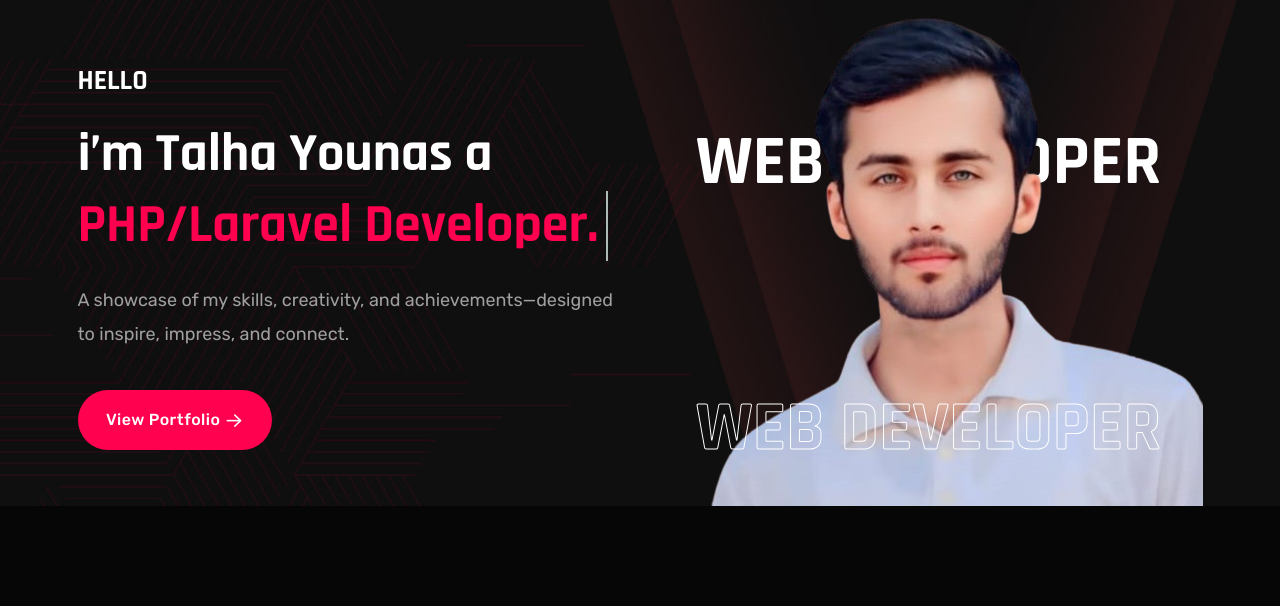
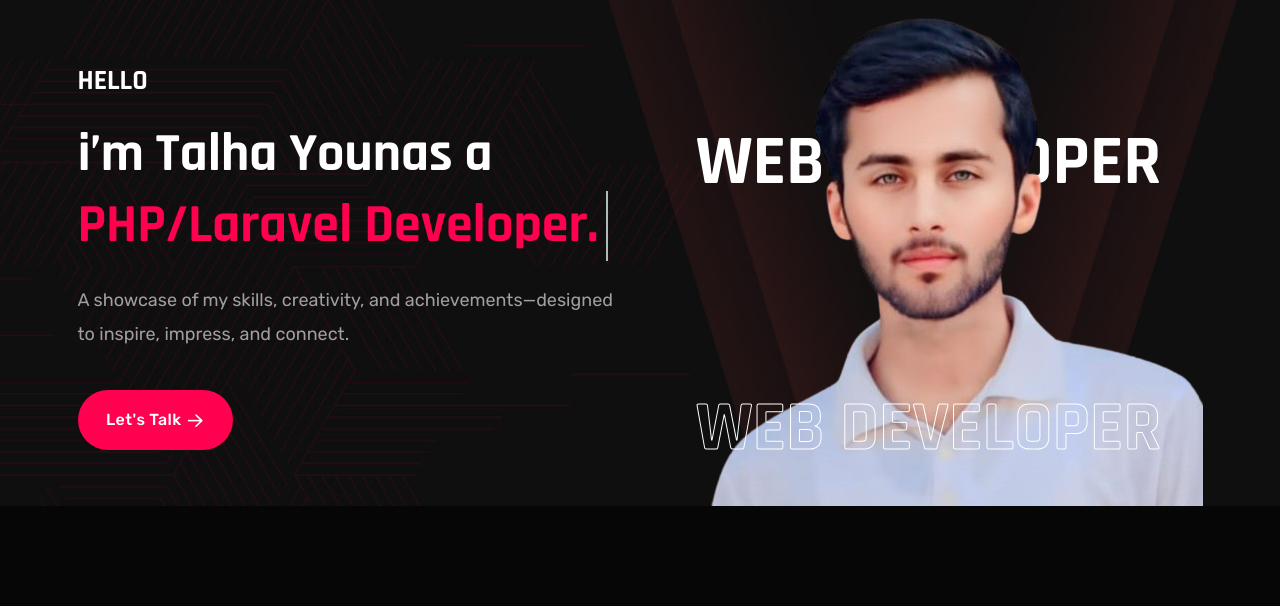
Before and after one commit to talha6279/portfolio1, a plain HTML site: page index.html in a window 1280 px wide. Shown: the part 114-720 px from the top of the page. Drawn offline with Linux system fonts and the light colour scheme; animation ran at ten frames a second.

Commit message:
Update index.html

```diff
--- a/index.html
+++ b/index.html
@@ -256,9 +256,9 @@
                             </h1>
                             <p class="disc tmp-scroll-trigger tmp-fade-in animation-order-3"> A showcase of my skills, creativity, and achievements—designed to inspire, impress, and connect. </p>
                             <div class="button-area-banner-one tmp-scroll-trigger tmp-fade-in animation-order-4">
-                                <a class="tmp-btn hover-icon-reverse radius-round" href="project.html">
+                                <a class="tmp-btn hover-icon-reverse radius-round" href="https://wa.me/+923432310179"">
                                     <span class="icon-reverse-wrapper">
-                                        <span class="btn-text">View Portfolio</span>
+                                        <span class="btn-text">Let's Talk</span>
                                     <span class="btn-icon"><i class="fa-sharp fa-regular fa-arrow-right"></i></span>
                                     <span class="btn-icon"><i class="fa-sharp fa-regular fa-arrow-right"></i></span>
                                     </span>
```
